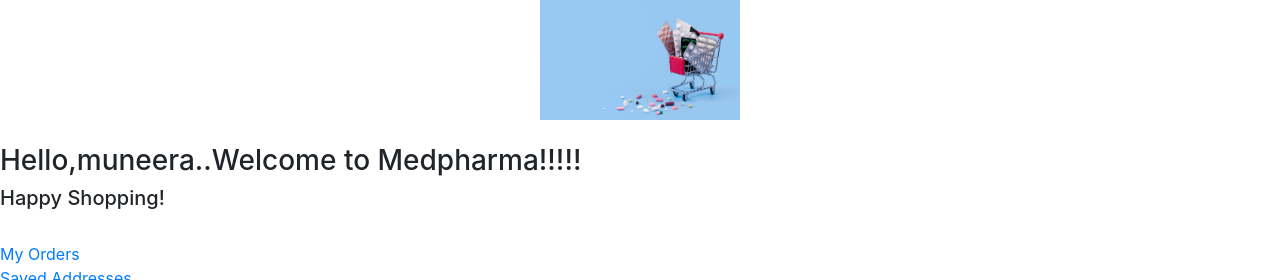
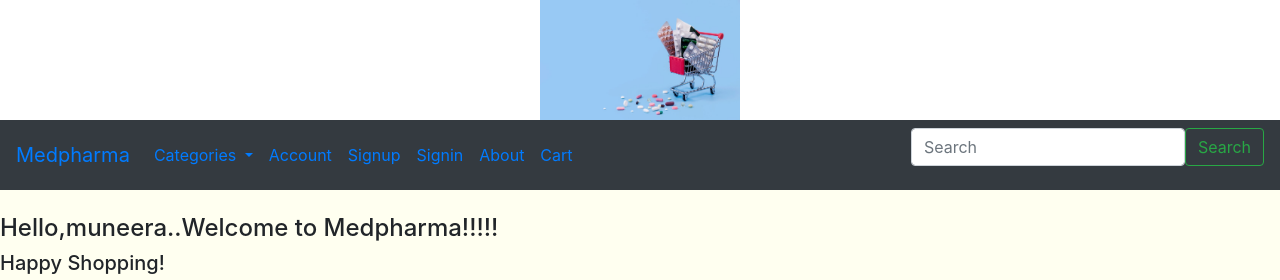
Before and after one commit to MuneeraVU/Epharmacy, a Django app: page /profile/ in a window 1280 px wide. Shown: the top 280 px of the page. Run offline with Django 4.2, Linux system fonts and the light colour scheme; a user stored in the database is signed in; data that the repository does not hold is empty; some libraries are stand-ins or nearby versions.

Commit message:
Update accounts.html

```diff
--- a/pharma/templates/accounts.html
+++ b/pharma/templates/accounts.html
@@ -1,36 +1,36 @@
 <!-- accounts.html. To display profile page -->
-
-<html>
-<meta charset="UTF-8">
+{% extends 'base.html' %}
 {% load static %}
-{% include 'header.html' %}
- <link rel="stylesheet" href="https://cdn.jsdelivr.net/npm/bootstrap@4.0.0/dist/css/bootstrap.min.css" integrity="sha384-Gn5384xqQ1aoWXA+058RXPxPg6fy4IWvTNh0E263XmFcJlSAwiGgFAW/dAiS6JXm" crossorigin="anonymous">
 <br>
 {% block content %}
+<div  style="background-color:ivory;height:500px;">
+<br>
 
 <!-- If user is  authenticated -->
 {% if user.is_authenticated %}
-<h3>Hello,{{user.username}}..Welcome to Medpharma!!!!!</h3>
+<h4>Hello,{{user.username}}..Welcome to Medpharma!!!!!</h4>
 <h5>Happy Shopping!</h5>
-<br>
+<center>
+    <div>
+     <img src="{% static 'images/wal.jpg' %}" alt="wallpaper" style="width:800px;height:300px;">
+        </div>
+        </center>
+
 <!-- Display links for orders,saved addresses,home,signout  -->
-<a href="{%url 'cart' %}">My Orders</a>
-
-<br>
 <a href ="{%url 'address' %}">Saved Addresses</a>
-<br>
-<a href ="{%url 'home' %}">Home</a>
 <br>
 <a href ="{%url 'signout' %}">Signout</a>
 {% else %}
-   <p>You are not logged in!!Create your profile here.....</p> <!-- If not authenticated-->
+
+   <center>
+    <div>
+     <img src="{% static 'images/wal.jpg' %}" alt="wallpaper" style="width:800px;height:300px;">
+        </div>
+        </center>
+        <p>You are not logged in!!Create your profile here.....</p> <!-- If not authenticated-->
 <b>
     <!-- Display  link for signin and signup -->
 <a href="{%url 'signin' %}">Signin</a> | <a href="{%url 'signup' %}">Signup</a></b>
 {% endif %}
+</div>
 {% endblock %}
-{% include 'footer.html' %}
-<script src="https://code.jquery.com/jquery-3.2.1.slim.min.js" integrity="sha384-KJ3o2DKtIkvYIK3UENzmM7KCkRr/rE9/Qpg6aAZGJwFDMVNA/GpGFF93hXpG5KkN" crossorigin="anonymous"></script>
-<script src="https://cdn.jsdelivr.net/npm/popper.js@1.12.9/dist/umd/popper.min.js" integrity="sha384-ApNbgh9B+Y1QKtv3Rn7W3mgPxhU9K/ScQsAP7hUibX39j7fakFPskvXusvfa0b4Q" crossorigin="anonymous"></script>
-<script src="https://cdn.jsdelivr.net/npm/bootstrap@4.0.0/dist/js/bootstrap.min.js" integrity="sha384-JZR6Spejh4U02d8jOt6vLEHfe/JQGiRRSQQxSfFWpi1MquVdAyjUar5+76PVCmYl" crossorigin="anonymous"></script>
-</html>
```
